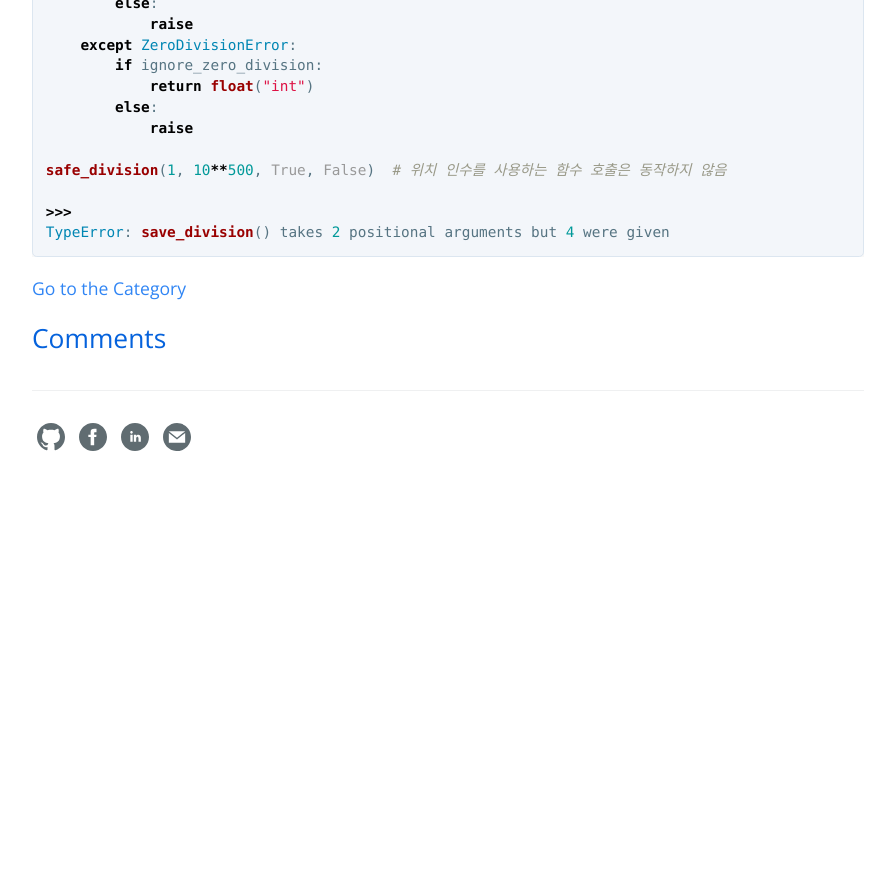
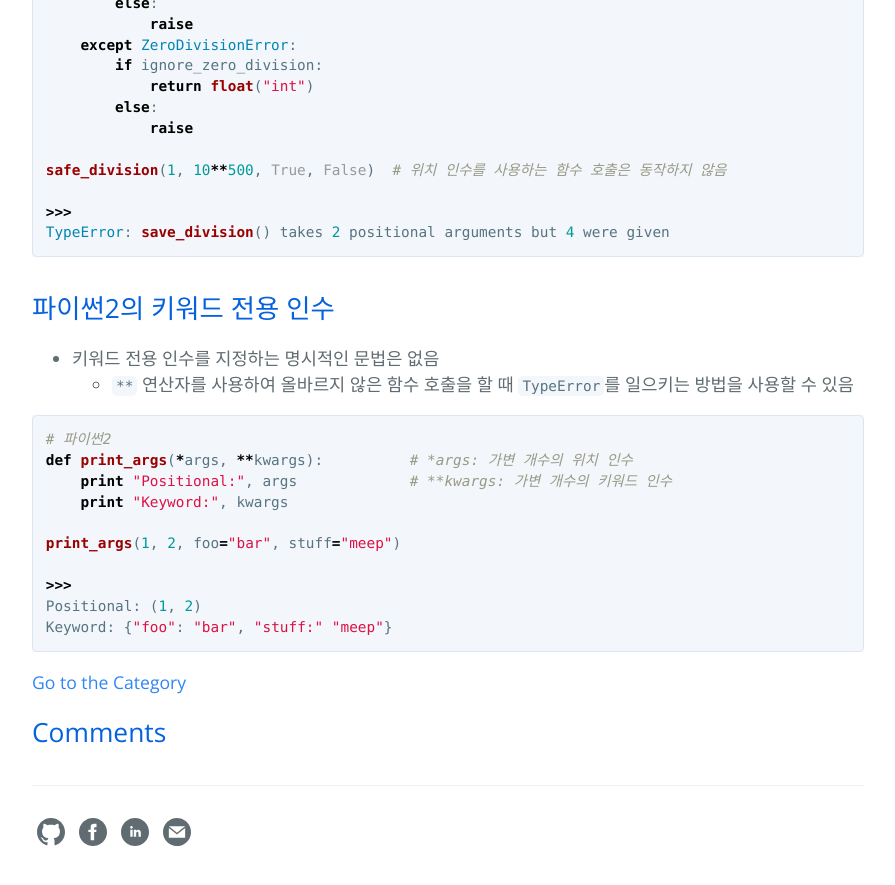
Before and after one commit to hcnoh/hcnoh.github.io, a Jekyll site: the page built from _posts/2018-10-03-effective-python-way21.md, in a window 1280 px wide and 900 px high, scrolled down 2090 px. Shown: the top 885 px of the window, without its empty margins (192-1087 px from the left). Built offline with Jekyll 4.4.1, drawn with Linux system fonts in a browser that asks for light colours; comment, search, counter and statistics services are not loaded; before the commit the page ends 2595 px from its top, so only the background shows below that.

Commit message:
Update 2018-10-03-effective-python-way21.md

````diff
--- a/_posts/2018-10-03-effective-python-way21.md
+++ b/_posts/2018-10-03-effective-python-way21.md
@@ -100,3 +100,20 @@
 >>>
 TypeError: save_division() takes 2 positional arguments but 4 were given
 ```
+
+## 파이썬2의 키워드 전용 인수
+- 키워드 전용 인수를 지정하는 명시적인 문법은 없음
+  - `**` 연산자를 사용하여 올바르지 않은 함수 호출을 할 때 `TypeError`를 일으키는 방법을 사용할 수 있음
+
+```python
+# 파이썬2
+def print_args(*args, **kwargs):          # *args: 가변 개수의 위치 인수
+    print "Positional:", args             # **kwargs: 가변 개수의 키워드 인수
+    print "Keyword:", kwargs
+
+print_args(1, 2, foo="bar", stuff="meep")
+
+>>>
+Positional: (1, 2)
+Keyword: {"foo": "bar", "stuff:" "meep"}
+```
````
